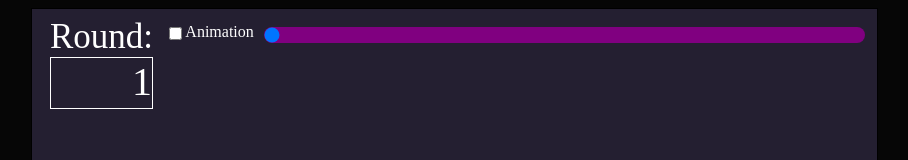
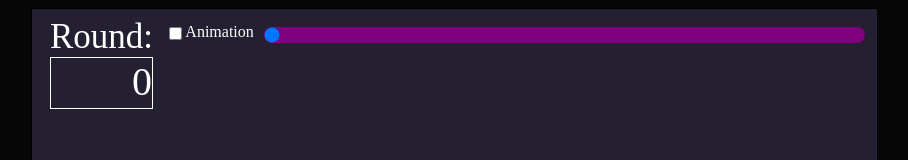
Before and after one commit to Javier0003/domains-web-viewer, a React (Vite) app: page / in a window 1280 px wide. Shown: the top 160 px of the page, without its empty margins (186-1094 px from the left). Built offline with nearby package versions, Linux system fonts and the light colour scheme; the HTML template or start-up script is replaced by a standard one.

Commit message:
fixed starting at 1

```diff
--- a/src/App.tsx
+++ b/src/App.tsx
@@ -16,12 +16,10 @@ const scores: number[][] = []
 const animationTimer = 100
 
 function App() {
-  const [currentValue, setCurrentValue] = useState(1)
+  const [currentValue, setCurrentValue] = useState(0)
   const [text, updateText] = useState('')
-
   //Actualiza las scores
-  for(let i = 0; i < players.length; ++i)
-  {
+  for (let i = 0; i < players.length; ++i) {
     players[i].score = scores[currentValue][i]
   }
 
@@ -60,7 +58,7 @@ function fillBoards(text: string) {
 
   //0 is nrounds, rows and cols
   let str = lines[0].split(' ')
-  rounds = parseInt(str[0])+1
+  rounds = parseInt(str[0]) + 1
   rows = parseInt(str[1])
   cols = parseInt(str[2])
   //1 is nplayers, name1,name2,(name3),(name4)
```
